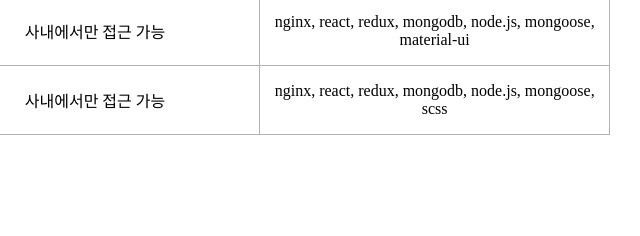
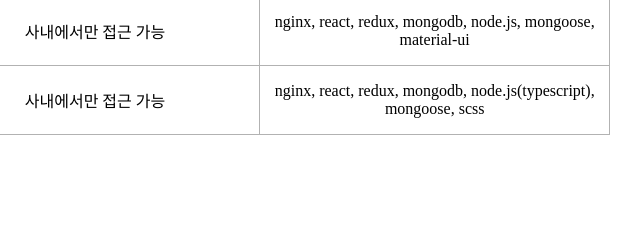
Before and after one commit to anjelra/portfolio, a website: page public/corpProject.html in a window 1280 px wide. Shown: the part 248-484 px from the top of the page, 640-1280 px from the left. Drawn offline with Linux system fonts and the light colour scheme.

Commit message:
스킬 추가

```diff
--- a/public/corpProject.html
+++ b/public/corpProject.html
@@ -56,7 +56,7 @@
                     <tr>
                         <td>gitbook과 유사한 자사 docs 개발 중(위에 nginx와 연결된 2차 프로젝트)</td>
                         <td>사내에서만 접근 가능</td>
-                        <td>nginx, react, redux, mongodb, node.js, mongoose, scss</td>
+                        <td>nginx, react, redux, mongodb, node.js(typescript), mongoose, scss</td>
                     </tr>
                 </tbody>
             </table>
```
